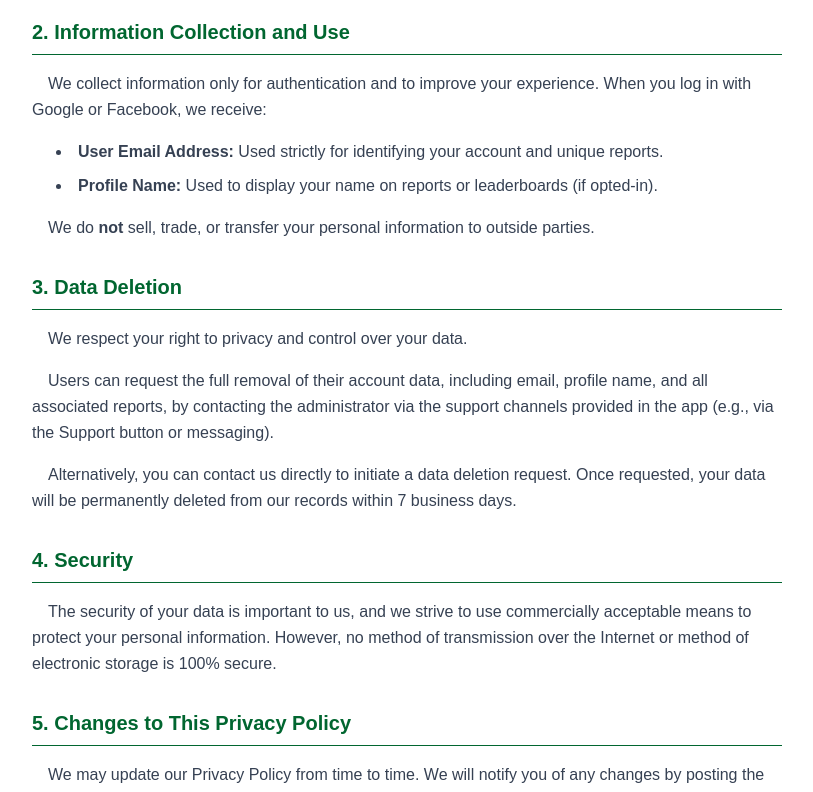
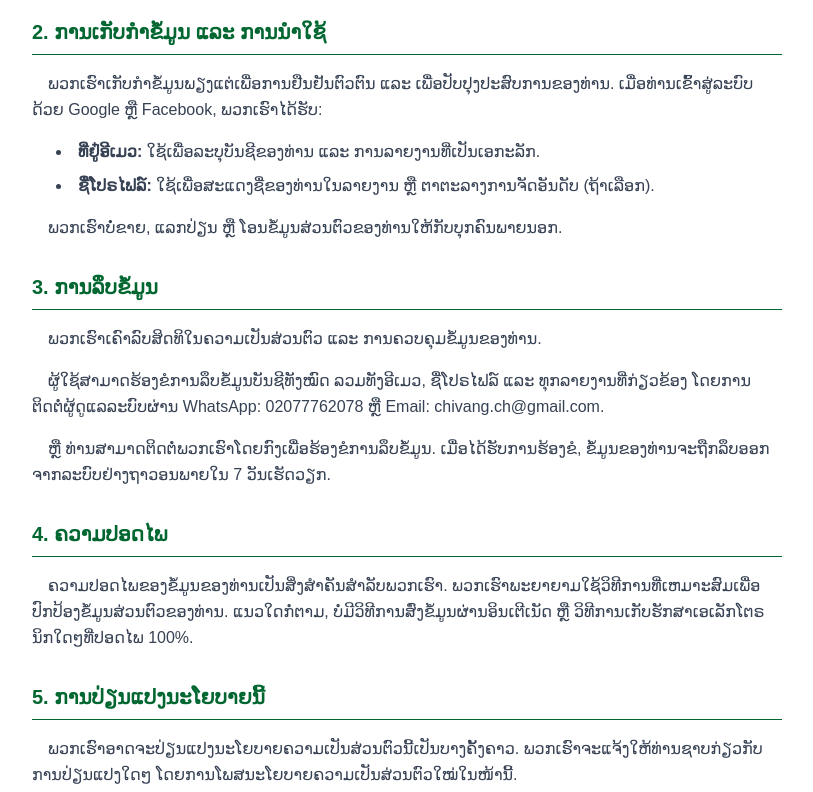
Before and after one commit to Chivang/fuel-tracker2, a Next.js app: page /privacy in a window 1280 px wide. Shown: the part 280-1072 px from the top of the page, without its empty margins (233-1046 px from the left). Built offline with nearby package versions, Linux system fonts and the light colour scheme; a web font is replaced by a local one.

Commit message:
add privacy contact

```diff
--- a/src/app/privacy/page.tsx
+++ b/src/app/privacy/page.tsx
@@ -20,7 +20,7 @@ export default function PrivacyPolicy() {
             </svg>
           </Link>
           <h1 className="text-xl sm:text-2xl font-bold text-white uppercase tracking-wide">
-            {t('common.privacy_policy')} - Fuel Tracker
+            {t('privacy.title')} - Fuel Tracker
           </h1>
         </div>
       </header>
@@ -31,59 +31,59 @@ export default function PrivacyPolicy() {
 
           <section className="space-y-4 text-gray-700 leading-relaxed">
             <h2 className="text-xl font-bold text-green-800 border-b pb-2">
-              1. {t('common.privacy_policy')}
+              {t('privacy.intro_title')}
             </h2>
             <p className="indent-4">
-              Fuel Tracker ("we", "us", or "our") operates the Fuel Tracker application. This page informs you of our policies regarding the collection, use, and disclosure of personal data when you use our service.
+              {t('privacy.intro_text')}
             </p>
           </section>
 
           <section className="space-y-4 text-gray-700 leading-relaxed">
             <h2 className="text-xl font-bold text-green-800 border-b pb-2">
-              2. Information Collection and Use
+              {t('privacy.collection_title')}
             </h2>
             <p className="indent-4">
-              We collect information only for authentication and to improve your experience. When you log in with Google or Facebook, we receive:
+              {t('privacy.collection_text')}
             </p>
             <ul className="list-disc list-inside ml-6 space-y-2">
-              <li><strong>User Email Address:</strong> Used strictly for identifying your account and unique reports.</li>
-              <li><strong>Profile Name:</strong> Used to display your name on reports or leaderboards (if opted-in).</li>
+              <li><strong>{t('privacy.collection_email').split(':')[0]}:</strong>{t('privacy.collection_email').split(':')[1]}</li>
+              <li><strong>{t('privacy.collection_name').split(':')[0]}:</strong>{t('privacy.collection_name').split(':')[1]}</li>
             </ul>
             <p className="indent-4">
-              We do <strong>not</strong> sell, trade, or transfer your personal information to outside parties.
+              {t('privacy.collection_footer')}
             </p>
           </section>
 
           <section className="space-y-4 text-gray-700 leading-relaxed">
             <h2 className="text-xl font-bold text-green-800 border-b pb-2">
-              3. Data Deletion
+              {t('privacy.deletion_title')}
             </h2>
             <p className="indent-4">
-              We respect your right to privacy and control over your data.
+              {t('privacy.deletion_text1')}
             </p>
             <p className="indent-4">
-              Users can request the full removal of their account data, including email, profile name, and all associated reports, by contacting the administrator via the support channels provided in the app (e.g., via the Support button or messaging).
+              {t('privacy.deletion_text2')}
             </p>
             <p className="indent-4">
-              Alternatively, you can contact us directly to initiate a data deletion request. Once requested, your data will be permanently deleted from our records within 7 business days.
+              {t('privacy.deletion_text3')}
             </p>
           </section>
 
           <section className="space-y-4 text-gray-700 leading-relaxed">
             <h2 className="text-xl font-bold text-green-800 border-b pb-2">
-              4. Security
+              {t('privacy.security_title')}
             </h2>
             <p className="indent-4">
-              The security of your data is important to us, and we strive to use commercially acceptable means to protect your personal information. However, no method of transmission over the Internet or method of electronic storage is 100% secure.
+              {t('privacy.security_text')}
             </p>
           </section>
 
           <section className="space-y-4 text-gray-700 leading-relaxed">
             <h2 className="text-xl font-bold text-green-800 border-b pb-2">
-              5. Changes to This Privacy Policy
+              {t('privacy.changes_title')}
             </h2>
             <p className="indent-4">
-              We may update our Privacy Policy from time to time. We will notify you of any changes by posting the new Privacy Policy on this page.
+              {t('privacy.changes_text')}
             </p>
           </section>
 
@@ -92,7 +92,7 @@ export default function PrivacyPolicy() {
               href="/"
               className="inline-flex items-center justify-center px-6 py-2 bg-green-700 text-white rounded-lg font-bold hover:bg-green-800 transition-colors shadow-sm"
             >
-              Back to App
+              {t('privacy.back_to_app')}
             </Link>
           </div>
         </div>
--- a/src/i18n/en.json
+++ b/src/i18n/en.json
@@ -104,5 +104,24 @@
     "ldb_bank": "LDB Bank",
     "download_qr": "Download QR Code",
     "thank_you": "Thank you for your support! Every donation will be used to maintain the system."
+  },
+  "privacy": {
+    "title": "Privacy Policy",
+    "intro_title": "1. Privacy Policy",
+    "intro_text": "Fuel Tracker (\"we\", \"us\", or \"our\") operates the Fuel Tracker application. This page informs you of our policies regarding the collection, use, and disclosure of personal data when you use our service.",
+    "collection_title": "2. Information Collection and Use",
+    "collection_text": "We collect information only for authentication and to improve your experience. When you log in with Google or Facebook, we receive:",
+    "collection_email": "User Email Address: Used strictly for identifying your account and unique reports.",
+    "collection_name": "Profile Name: Used to display your name on reports or leaderboards (if opted-in).",
+    "collection_footer": "We do not sell, trade, or transfer your personal information to outside parties.",
+    "deletion_title": "3. Data Deletion",
+    "deletion_text1": "We respect your right to privacy and control over your data.",
+    "deletion_text2": "Users can request the full removal of their account data, including email, profile name, and all associated reports, by contacting the administrator via WhatsApp: 02077762078 or Email: chivang.ch@gmail.com.",
+    "deletion_text3": "Alternatively, you can contact us directly to initiate a data deletion request. Once requested, your data will be permanently deleted from our records within 7 business days.",
+    "security_title": "4. Security",
+    "security_text": "The security of your data is important to us, and we strive to use commercially acceptable means to protect your personal information. However, no method of transmission over the Internet or method of electronic storage is 100% secure.",
+    "changes_title": "5. Changes to This Privacy Policy",
+    "changes_text": "We may update our Privacy Policy from time to time. We will notify you of any changes by posting the new Privacy Policy on this page.",
+    "back_to_app": "Back to App"
   }
 }
--- a/src/i18n/lo.json
+++ b/src/i18n/lo.json
@@ -104,5 +104,24 @@
     "ldb_bank": "LDB Bank",
     "download_qr": "ດາວໂຫລດ QR Code",
     "thank_you": "ຂອບໃຈທີ່ສະໜັບສະໜູນ! ທຸກການບໍລິຈາກຈະຖືກນໍາໃຊ້ເພື່ອຮັກສາລະບົບ."
+  },
+  "privacy": {
+    "title": "ນະໂຍບາຍຄວາມເປັນສ່ວນຕົວ",
+    "intro_title": "1. ນະໂຍບາຍຄວາມເປັນສ່ວນຕົວ",
+    "intro_text": "Fuel Tracker (\"ພວກເຮົາ\") ດຳເນີນການແອັບພລິເຄຊັນ Fuel Tracker. ໜ້ານີ້ແຈ້ງໃຫ້ທ່ານຊາບກ່ຽວກັບນະໂຍບາຍຂອງພວກເຮົາກ່ຽວກັບການເກັບກຳ, ການນຳໃຊ້ ແລະ ການເປີດເຜີຍຂໍ້ມູນສ່ວນຕົວ ເມື່ອທ່ານໃຊ້ບໍລິການຂອງພວກເຮົາ.",
+    "collection_title": "2. ການເກັບກຳຂໍ້ມູນ ແລະ ການນຳໃຊ້",
+    "collection_text": "ພວກເຮົາເກັບກຳຂໍ້ມູນພຽງແຕ່ເພື່ອການຢືນຢັນຕົວຕົນ ແລະ ເພື່ອປັບປຸງປະສົບການຂອງທ່ານ. ເມື່ອທ່ານເຂົ້າສູ່ລະບົບດ້ວຍ Google ຫຼື Facebook, ພວກເຮົາໄດ້ຮັບ:",
+    "collection_email": "ທີ່ຢູ໋ອີເມວ: ໃຊ້ເພື່ອລະບຸບັນຊີຂອງທ່ານ ແລະ ການລາຍງານທີ່ເປັນເອກະລັກ.",
+    "collection_name": "ຊື່ໂປຣໄຟລ໌: ໃຊ້ເພື່ອສະແດງຊື່ຂອງທ່ານໃນລາຍງານ ຫຼື ຕາຕະລາງການຈັດອັນດັບ (ຖ້າເລືອກ).",
+    "collection_footer": "ພວກເຮົາບໍ່ຂາຍ, ແລກປ່ຽນ ຫຼື ໂອນຂໍ້ມູນສ່ວນຕົວຂອງທ່ານໃຫ້ກັບບຸກຄົນພາຍນອກ.",
+    "deletion_title": "3. ການລຶບຂໍ້ມູນ",
+    "deletion_text1": "ພວກເຮົາເຄົາລົບສິດທິໃນຄວາມເປັນສ່ວນຕົວ ແລະ ການຄວບຄຸມຂໍ້ມູນຂອງທ່ານ.",
+    "deletion_text2": "ຜູ້ໃຊ້ສາມາດຮ້ອງຂໍການລຶບຂໍ້ມູນບັນຊີທັງໝົດ ລວມທັງອີເມວ, ຊື່ໂປຣໄຟລ໌ ແລະ ທຸກລາຍງານທີ່ກ່ຽວຂ້ອງ ໂດຍການຕິດຕໍ່ຜູ້ດູແລລະບົບຜ່ານ WhatsApp: 02077762078 ຫຼື Email: chivang.ch@gmail.com.",
+    "deletion_text3": "ຫຼື ທ່ານສາມາດຕິດຕໍ່ພວກເຮົາໂດຍກົງເພື່ອຮ້ອງຂໍການລຶບຂໍ້ມູນ. ເມື່ອໄດ້ຮັບການຮ້ອງຂໍ, ຂໍ້ມູນຂອງທ່ານຈະຖືກລຶບອອກຈາກລະບົບຢ່າງຖາວອນພາຍໃນ 7 ວັນເຮັດວຽກ.",
+    "security_title": "4. ຄວາມປອດໄພ",
+    "security_text": "ຄວາມປອດໄພຂອງຂໍ້ມູນຂອງທ່ານເປັນສິ່ງສໍາຄັນສໍາລັບພວກເຮົາ. ພວກເຮົາພະຍາຍາມໃຊ້ວິທີການທີ່ເຫມາະສົມເພື່ອປົກປ້ອງຂໍ້ມູນສ່ວນຕົວຂອງທ່ານ. ແນວໃດກໍ່ຕາມ, ບໍ່ມີວິທີການສົ່ງຂໍ້ມູນຜ່ານອິນເຕີເນັດ ຫຼື ວິທີການເກັບຮັກສາເອເລັກໂຕຣນິກໃດໆທີ່ປອດໄພ 100%.",
+    "changes_title": "5. ການປ່ຽນແປງນະໂຍບາຍນີ້",
+    "changes_text": "ພວກເຮົາອາດຈະປ່ຽນແປງນະໂຍບາຍຄວາມເປັນສ່ວນຕົວນີ້ເປັນບາງຄັ້ງຄາວ. ພວກເຮົາຈະແຈ້ງໃຫ້ທ່ານຊາບກ່ຽວກັບການປ່ຽນແປງໃດໆ ໂດຍການໂພສນະໂຍບາຍຄວາມເປັນສ່ວນຕົວໃໝ່ໃນໜ້ານີ້.",
+    "back_to_app": "ກັບຄືນ"
   }
 }
```
